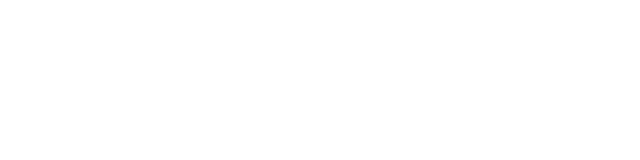
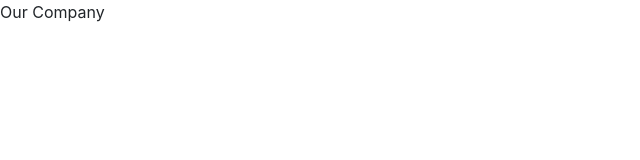
Before and after one commit to Elly-Wenani/medtronic_labs, a React (Create React App) app: page /our-company in a window 1280 px wide. Shown: the top 160 px of the page, without its empty margins (0-640 px from the left). Built offline with nearby package versions, Linux system fonts and the light colour scheme.

Commit message:
Screens and routes

```diff
--- a/src/App.js
+++ b/src/App.js
@@ -1,14 +1,22 @@
 import { Container, Nav, Navbar, NavDropdown } from 'react-bootstrap';
 import { LinkContainer } from 'react-router-bootstrap';
-import { Link } from 'react-router-dom';
 
 import { BrowserRouter, Route, Routes } from 'react-router-dom';
+import HomeScreen from './screens/HomeScreen';
+import NotFound from './screens/NotFound';
+import OurCompany from './screens/OurCompany';
 
 function App() {
   return (
     <BrowserRouter>
       <header></header>
-      <main></main>
+      <main>
+        <Routes>
+          <Route path="/" element={<HomeScreen />} />
+          <Route path="/our-company" element={<OurCompany />} />
+          <Route path="/*" element={<NotFound />} />
+        </Routes>
+      </main>
       <footer></footer>
     </BrowserRouter>
   );
--- /dev/null
+++ b/src/screens/HomeScreen.js
@@ -0,0 +1,13 @@
+import React from 'react';
+import { Helmet } from 'react-helmet-async';
+
+function HomeScreen() {
+  return (
+    <div>
+      <Helmet title="Home | Meditronics Lab" />
+      <p>Home</p>
+    </div>
+  );
+}
+
+export default HomeScreen;
--- /dev/null
+++ b/src/screens/NotFound.js
@@ -0,0 +1,14 @@
+import React from 'react';
+import { Helmet } from 'react-helmet-async';
+
+function NotFound() {
+  return (
+    <div>
+      <Helmet title="404 | Meditronics Lab" />
+
+      <p>404 - Not Found</p>
+    </div>
+  );
+}
+
+export default NotFound;
--- /dev/null
+++ b/src/screens/OurCompany.js
@@ -0,0 +1,14 @@
+import React from 'react';
+import { Helmet } from 'react-helmet-async';
+
+function OurCompany() {
+  return (
+    <div>
+      <Helmet title="Our Company | Meditronics Lab" />
+
+      <p>Our Company</p>
+    </div>
+  );
+}
+
+export default OurCompany;
```
Also changed, not shown: src/screens/FooterScreen.js (added, +11 -0 lines).
